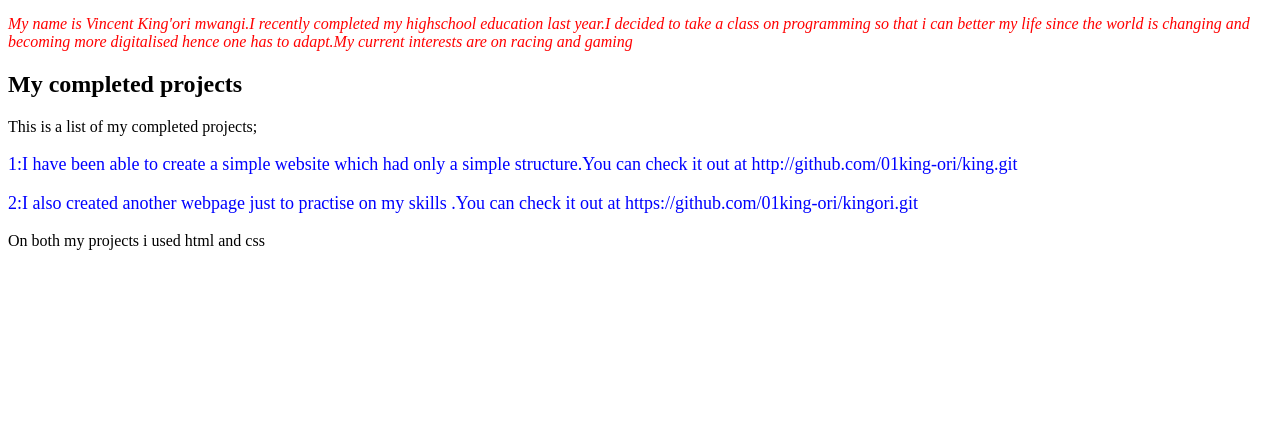
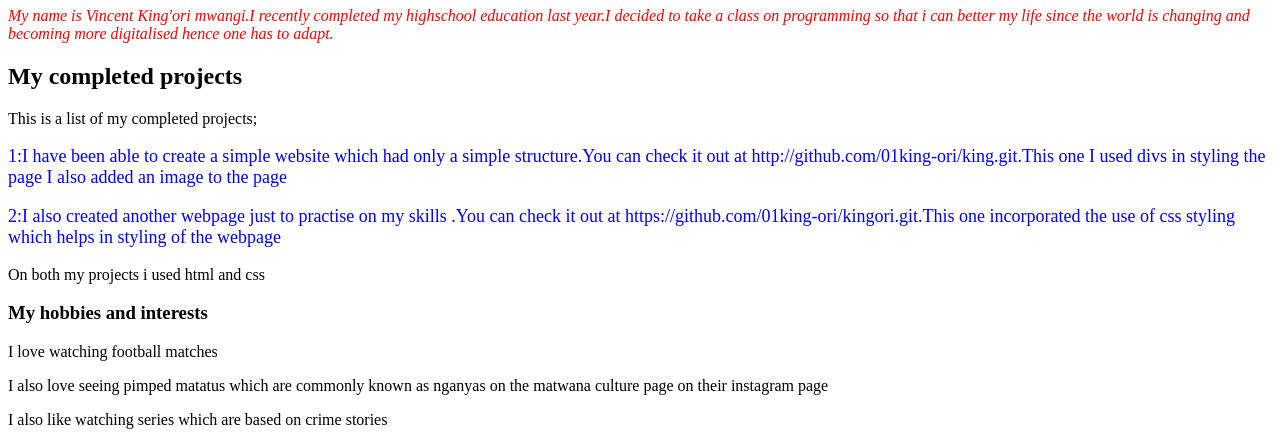
Before and after one commit to 01king-ori/kingori, a plain HTML site: page my-webpage.html in a window 1280 px wide. Shown: the part 735-1180 px from the top of the page. Before the commit the page ends 993 px from the top, so only its background shows below. Drawn offline with Linux system fonts and the light colour scheme.

Commit message:
change position of image

```diff
--- a/my-webpage.html
+++ b/my-webpage.html
@@ -4,13 +4,18 @@
 <title>Kingori programming webpage</title>
 <link href="css/styles.css" rel="stylesheet" type="text/css" media="all">
 <body>
+    <img src="html/www.png"  height="650px" width="620px">
     <h1 div class="testbox">Personal bio </h1>
-    <img src="html/www.png"  height="650px" width="620px">
-    <p div class="important">My name is Vincent King'ori mwangi.I recently completed my highschool education last year.I decided to take a class on programming so that i can better my life since the world is changing and becoming more digitalised hence one has to adapt.My current interests are on racing and gaming</p>
+    <p div class="important">My name is Vincent King'ori mwangi.I recently completed my highschool education last year.I decided to take a class on programming so that i can better my life since the world is changing and becoming more digitalised hence one has to adapt.</p>
      <h2>My completed projects</h2>
      <p>This is a list of my completed projects;</p>
-     <p div class="unimportant">1:I have been able to create a simple website which had only a simple structure.You can check it out at http://github.com/01king-ori/king.git</p>
-    <p div class="unimportant"> 2:I also created another webpage just to practise on my skills .You can check it out at https://github.com/01king-ori/kingori.git</p>
+     <p div class="unimportant">1:I have been able to create a simple website which had only a simple structure.You can check it out at http://github.com/01king-ori/king.git.This one I used divs in styling the page I also added an image to the page </p>
+    <p div class="unimportant"> 2:I also created another webpage just to practise on my skills .You can check it out at https://github.com/01king-ori/kingori.git.This one incorporated the use of css styling which helps in styling of the webpage</p>
 
     <p3>On both my projects i used html and css</p3>
+    <h3>My hobbies and interests</h3>
+    <p>I love watching football matches</p>
+    <p>I also love seeing pimped matatus which are commonly known as nganyas on the matwana culture page on their instagram page</p>
+    <p> I also like watching series which are based on crime stories</p>
+
 </body>
```
